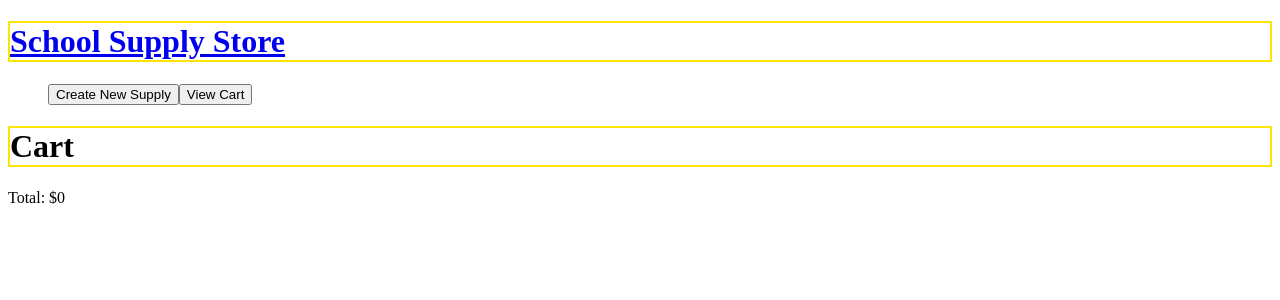
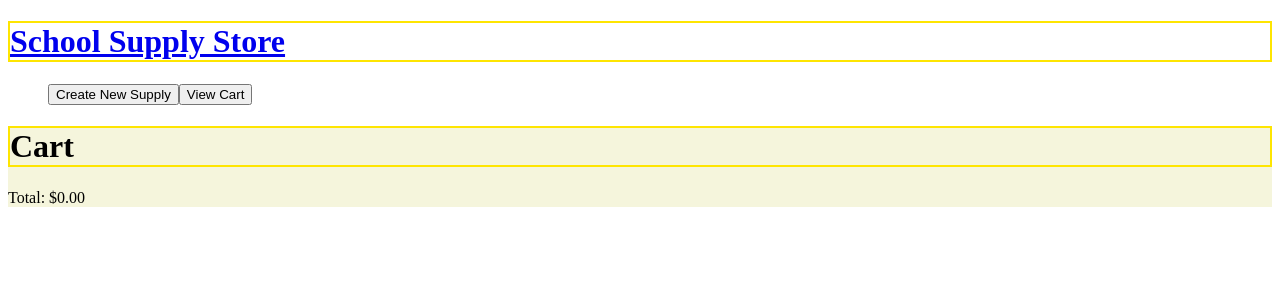
Before and after one commit to taylorbrooks007/school-supplies-project-front-end, a React (Create React App) app: page /cart in a window 1280 px wide. Shown: the top 300 px of the page. Built offline with nearby package versions, Linux system fonts and the light colour scheme.

Commit message:
total and cart

```diff
--- a/src/App.css
+++ b/src/App.css
@@ -18,3 +18,7 @@
 .supplyDetails {
     background-color: beige;
 }
+
+.cart {
+    background-color: beige;
+}
--- a/src/App.js
+++ b/src/App.js
@@ -29,9 +29,13 @@ function App() {
   //   return sum
   // }
 
-  function handleCartTotal(price){
-    setTotal(...total, price )
+  function handleCartTotal(price, name){
+    setTotal((total) => total + Number(price))
+    setCart(cart => [...cart, name] );
   }
+
+  console.log(cart)
+
 
 
   return (
@@ -39,11 +43,11 @@ function App() {
       <Router>
         <Navbar />
         <Routes>
-          <Route path="/" element={<Index/>} />
+          <Route path="/" element={<Index handleCartTotal={handleCartTotal} />} />
           <Route path="/supplies/:id" element={<SupplyDetails handleCartTotal={handleCartTotal} />} />
           <Route path="/newsupply" element={<NewSupply />} />
           <Route path="supplies/:id/edit" element={<Edit />} />
-          <Route path="/cart" element={<Cart total={total}/>} />
+          <Route path="/cart" element={<Cart cart={cart} total={total}/>} />
         </Routes>
       </Router>
     </div>
--- a/src/Components/Cart.js
+++ b/src/Components/Cart.js
@@ -1,10 +1,12 @@
 
 
-export default function Cart({total}) {
+export default function Cart({total, cart}) {
+  console.log(cart)
   return (
-  <div>
+  <div className="cart">
     <h1>Cart</h1>
-    <p>Total: ${total}</p>
+    {cart ? cart.map((item) => <p>{item.name}</p>) : null}
+    <p>Total: ${total.toFixed(2)}</p>
   </div>
   );
 }
--- a/src/Components/Supply.js
+++ b/src/Components/Supply.js
@@ -1,5 +1,5 @@
 import { Link } from "react-router-dom";
-export default function Supply({supply, setTotal}) {
+export default function Supply({supply, handleCartTotal}) {
   return (
     <div className="card">
       <Link to={`/supplies/${supply.id}`}><h2>{supply.name}</h2></Link>
@@ -7,7 +7,7 @@ export default function Supply({supply, setTotal}) {
       <p><strong>Price:</strong> ${supply.price}</p>
       <p><strong>Product Description:</strong> {supply.description}</p>
       <p><strong>Quantity In Stock:</strong> {supply.quantity}</p>
-      <button>Add To Cart</button>
+      <button onClick={()=>handleCartTotal(supply.price, supply)}>Add To Cart</button>
     </div>
   );
 }
--- a/src/Components/SupplyDetails.js
+++ b/src/Components/SupplyDetails.js
@@ -44,7 +44,7 @@ export default function SupplyDetails({handleCartTotal}) {
       <p>Price: ${supply.price}</p>
       <p>Product Description: {supply.description}</p>
       <p>Quantity In Stock: {supply.quantity}</p>
-      <button onClick={()=>handleCartTotal(supply.price)}>Add To Cart</button>
+      <button onClick={()=>handleCartTotal(supply.price, supply)}>Add To Cart</button>
       <Link to={`/supplies/${id}/edit`}>
         <button>Edit</button>
         </Link>
--- a/src/pages/Index.js
+++ b/src/pages/Index.js
@@ -5,7 +5,7 @@ import { Link } from "react-router-dom";
 
 const API = process.env.REACT_APP_API_URL;
 
-export default function Index() {
+export default function Index({handleCartTotal}) {
   const [supplies, setSupplies] = useState([]);
 
   useEffect(() => {
@@ -25,7 +25,7 @@ export default function Index() {
       <section className="cards">
         {supplies ? supplies.map((supply) => {
           return (
-              <Supply supply={supply} key={supply.id}/>
+              <Supply supply={supply} key={supply.id} handleCartTotal={handleCartTotal}/>
           )
         }): null}
       </section>
```
